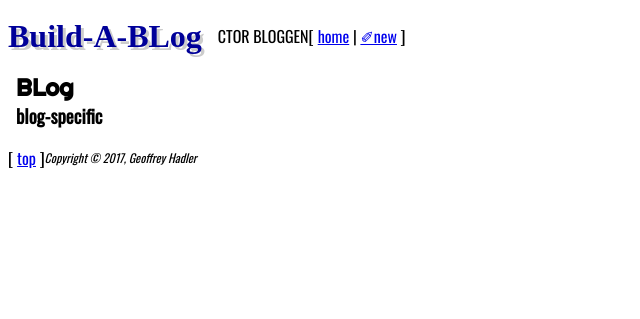
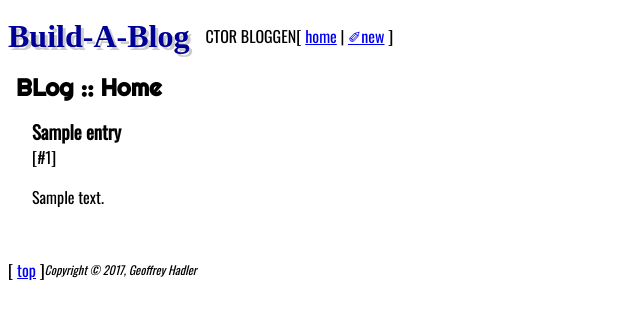
Before and after one commit to ghlaunchcode/build-a-blog, a Flask app: page /blog in a window 1280 px wide. Shown: the top 319 px of the page, without its empty margins (0-640 px from the left). Run offline with Flask 2, Linux system fonts and the light colour scheme; tables that the repository leaves empty hold one stand-in row (values such as "Sample post"); some web fonts are replaced.

Commit message:
Hook to database / Show BLOG entries

```diff
--- a/app.py
+++ b/app.py
@@ -17,9 +17,27 @@ from gh_poker import *
 # init Flask w/ Debugging
 g_app = Flask( __name__ )
 g_app.config['DEBUG'] = True
+g_app.config['SQLALCHEMY_DATABASE_URI'] = 'mysql+pymysql://build-a-blog:build-a-blog@localhost:3306/build-a-blog'
+g_app.config['SQLALCHEMY_TRACK_MODIFICATIONS'] = False
+g_app.config['SQLALCHEMY_ECHO' ] = True
+
+g_db = SQLAlchemy(g_app)
 
 #g_app.add_url_rule('/favicon.ico', redirect_to=url_for('static',filename='favicon.ico'))
 
+
+g_ghSITE_NAME = "Build-A-Blog"
+g_ghSITE_VERSION = "2017.10.09::[gsh]"
+
+class BlogEntry(g_db.Model):
+    id = g_db.Column(g_db.Integer, primary_key=True)
+    title = g_db.Column(g_db.String(127))
+    content = g_db.Column(g_db.String(1024))
+    #date
+
+    def __init__(self, title, content):
+        self.title = title
+        self.content = content
 
 # ROUTE "/" ==> REDIRECT to '/blog'
 @g_app.route( "/" )
@@ -29,21 +47,26 @@ def index( ):
 # ROUTE "/flop" is EASTER EGG
 @g_app.route( "/flop" )
 def flop():
-    return render_template('flop.html', ghSite_Name="Easter Egg", ghSlogan=getSlogan(), ghPokerFlop=Markup(getHandHTML()),ghPage_Title="Community" )
+    return render_template('flop.html', ghSite_Name=g_ghSITE_NAME, ghSlogan=getSlogan(), ghPokerFlop=Markup(getHandHTML()),ghPage_Title="Community" )
 
 # ROUTE "/blog" :: Landing Page / Posts Overview
 @g_app.route( "/blog" )
 def blog():
-    return render_template('blog.html',ghSite_Name="Build-A-BLog", ghSlogan=getSlogan(),ghPage_Title="BLog" )
+	# TODO: load blog posts from DB
+	#
+    view_entries = BlogEntry.query.all()
+    #print( view_entries )
+    #print( view_entries[0].title )
+    return render_template('blog.html',ghSite_Name=g_ghSITE_NAME, ghSlogan=getSlogan(),ghPage_Title="BLog :: Home",ghEntries=view_entries )
 
 # ROUTE "/newpost" :: New Blog Post Form [ Get | Post ]
-@g_app.route( "/newpost" )
+@g_app.route( "/newpost", methods=['POST', 'GET'] )
 def newpost():
 	# TODO: determine if GET or POST
 	# GET ==> FORM
 	# POST ==> FORM on FAIL
 	#      ==> ADD POST on SUCCESS
-    return render_template('newpost.html',ghSite_Name="Build-A-Blog", ghSlogan=getSlogan(),ghPage_Title="New Post" )
+    return render_template('newpost.html',ghSite_Name=g_ghSITE_NAME, ghSlogan=getSlogan(),ghPage_Title="BLog :: New Post" )
 
 
 def main():
--- a/templates/blog.html
+++ b/templates/blog.html
@@ -1,5 +1,26 @@
 {% extends 'boilerplate.html' %}
 
 {% block content %}
-<h3>blog-specific</h3>
+	<style>
+		.ghBlogView {
+			padding: .5em;
+/* 			border: 2pt inset; */
+/* 			border-radius: .25em; */
+		}
+		.ghBlogEntry {
+			padding: .5em;
+		}
+	</style>
+	<div class="ghBlogView">
+	{% if ghEntries|length == 0 %}
+		<p>Blog is Empty</p>
+	{% else %}
+		{% for entry in ghEntries %}
+			<div class="ghBlogEntry">
+			<h3>{{entry.title}}</h3>[#{{entry.id}}]
+			<p>{{entry.content}}</p>
+			</div>
+		{% endfor %}
+	{% endif %}
+	</div>
 {% endblock %}
--- a/templates/boilerplate.html
+++ b/templates/boilerplate.html
@@ -71,6 +71,11 @@
 
 			}
 
+			h2 {
+
+				width: 100%;
+			}
+
 			main {
 				padding: .5em;
 			}
```
Also changed, not shown: 2 other files.
